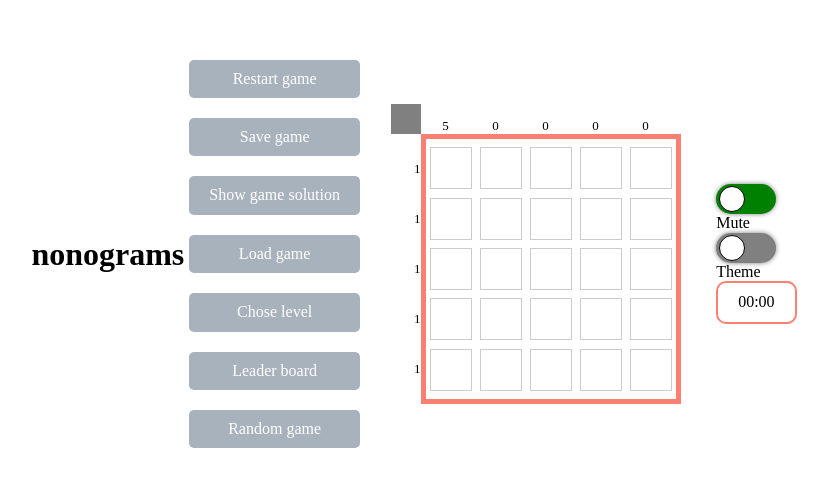
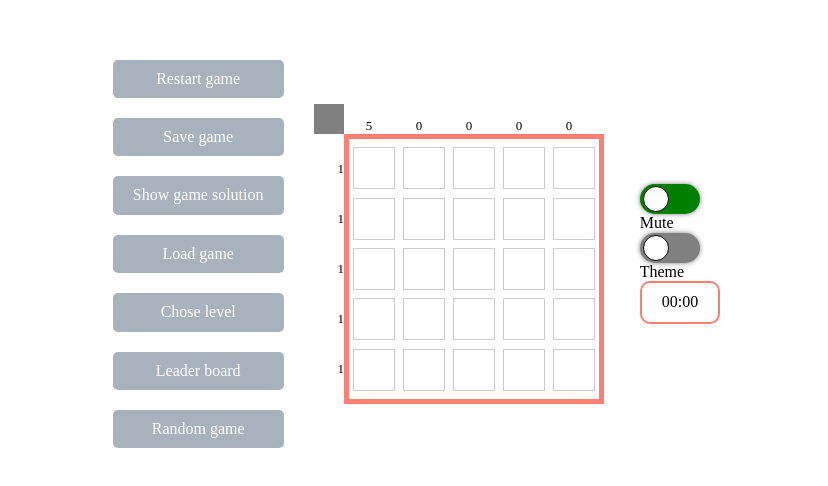
Before and after one commit to Ddonec/puzzle, a website with bundled scripts: page nonograms/nonograms.html in a window 1280 px wide. Shown: the part 146-632 px from the top of the page, without its empty margins (226-1054 px from the left). Built offline with nearby package versions, Linux system fonts and the light colour scheme.

Commit message:
feat: clear body in HTML for everything, and rename title tag

```diff
--- a/nonograms/nonograms.html
+++ b/nonograms/nonograms.html
@@ -3,12 +3,11 @@
    <head>
       <meta charset="UTF-8" />
       <meta name="viewport" content="width=device-width, initial-scale=1.0" />
-      <title>Document</title>
+      <title>Nonogram game</title>
       <link rel="stylesheet" href="css/normalize.css" />
       <link rel="stylesheet" href="css/main-style.css" />
    </head>
    <body>
-      <h1>nonograms</h1>
    </body>
    <script type="module" src="JS/main.js"></script>
 </html>
```
